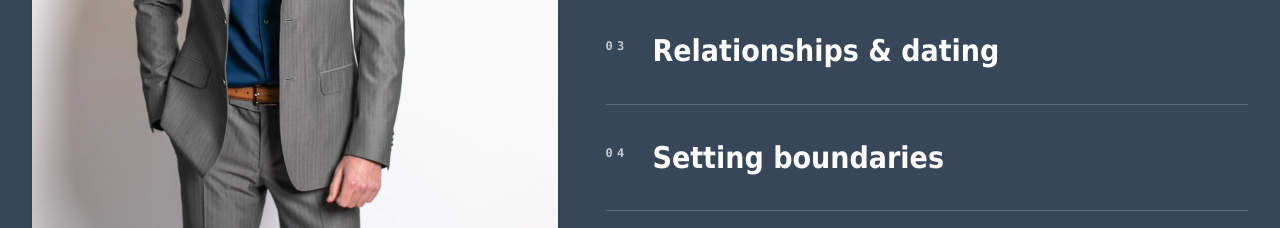
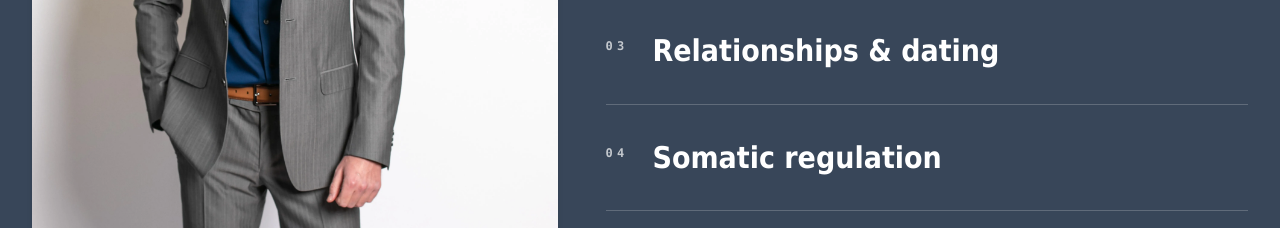
Before and after one commit to michaelzick/michaelzick.com, a Next.js app: page / in a window 1280 px wide. Shown: the part 3480-3708 px from the top of the page. Built offline with nearby package versions, Linux system fonts and the light colour scheme.

Commit message:
changed setting boundaries to somatic regulation

```diff
--- a/components/sections/SpecialtiesSection.tsx
+++ b/components/sections/SpecialtiesSection.tsx
@@ -15,7 +15,7 @@ export function SpecialtiesSection({ sectionRef, titleRef, scrollMarginTop, isVi
     'Separating fact from fiction',
     'Nice Guy Syndrome',
     'Relationships & dating',
-    'Setting boundaries',
+    'Somatic regulation',
     'Belief reprogramming',
   ];
   const { setRef: setSpecialtyRef, visibleStates: specialtyVisible } = useFadeInOnScroll(specialties.length, 0.3);
```
